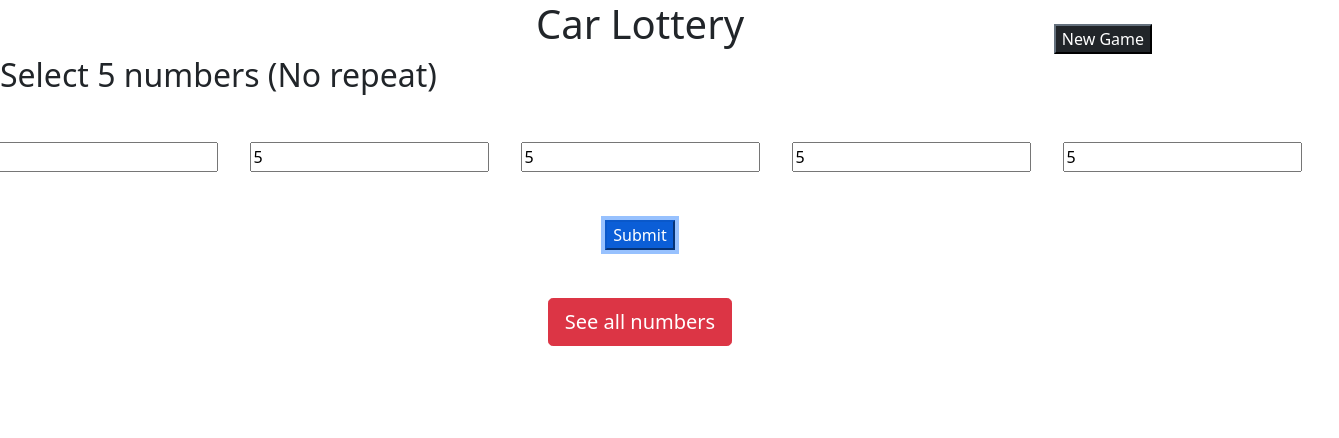
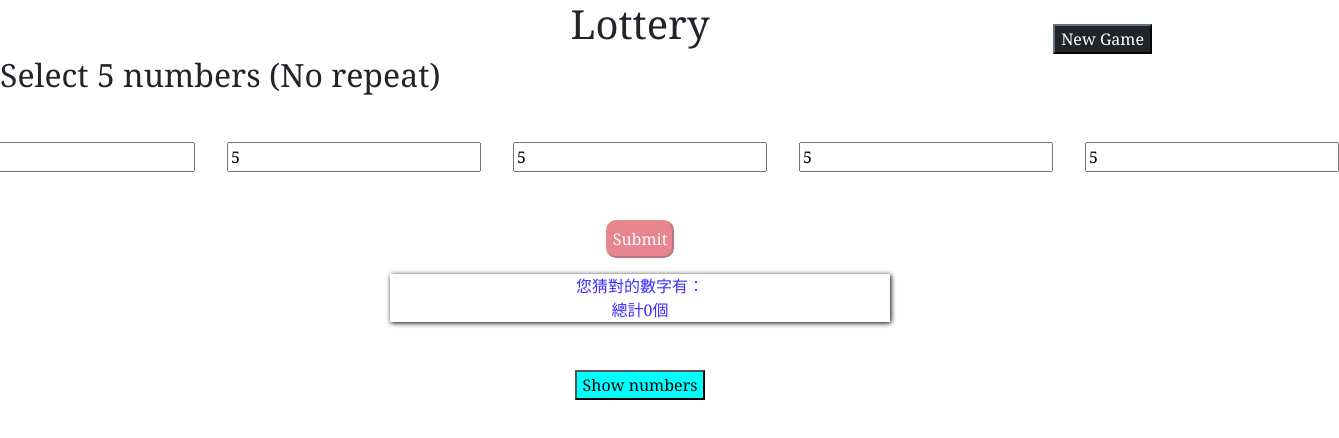
Before and after one commit to qazwsx521943/Lottery, a plain HTML site: page jQuery/index.html in a window 1280 px wide. Both pictures are taken after typing "5", "5", "5", "5", "5" into the empty fields and a click on the button "Submit". Shown: the whole page, 1339 px wide, since content can reach past the window. Drawn offline with nearby package versions, Linux system fonts and the light colour scheme.

Commit message:
newGame set & CSS layout

```diff
--- a/jQuery/index.html
+++ b/jQuery/index.html
@@ -16,7 +16,7 @@
   </head>
   <body>
     <header class="position-relative">
-      <h1 class="text-center">Car Lottery</h1>
+      <h1 class="text-center">Lottery</h1>
       <button id="reset" class="btn-dark position-absolute">New Game</button>
     </header>
     <main>
@@ -28,20 +28,13 @@
         <input class="mx-3" type="number" />
         <input class="mx-3" type="number" />
       </section>
-      <button id="sub" class="mx-auto btn-primary d-block">Submit</button>
+      <button id="sub" class="mx-auto btn-danger d-block">Submit</button>
+      <div class="text-center mx-auto my-3" id="input"></div>
       <section class="mt-5">
         <div></div>
-        <div class="d-flex justify-content-center">
-          <a
-            tabindex="0"
-            class="btn btn-lg btn-danger"
-            role="button"
-            data-bs-toggle="popover"
-            data-bs-trigger="focus"
-            title="Dismissible popover"
-            data-bs-content="And here's some amazing content. It's very engaging. Right?"
-            >See all numbers</a
-          >
+        <div class="d-flex flex-column align-items-center">
+          <button id="aBtn">Show numbers</button>
+          <div id="answer"></div>
         </div>
       </section>
     </main>
--- a/jQuery/lottery.css
+++ b/jQuery/lottery.css
@@ -1,4 +1,31 @@
+* {
+  font-family: Cambria, Cochin, Georgia, Times, "Times New Roman", serif;
+}
 #reset {
   top: 50%;
   right: 10%;
 }
+
+#aBtn {
+  margin-bottom: 20px;
+  background-color: aqua;
+}
+
+#answer {
+  background-color: rgba(255, 255, 255, 0.7);
+  width: 100px;
+  color: rgb(30, 149, 88);
+  display: none;
+  border: 0.5px solid rgb(122, 122, 122);
+}
+
+#input {
+  color: rgb(63, 45, 255);
+  box-shadow: 1px 1px 5px black;
+  width: 500px;
+}
+
+#sub {
+  border-radius: 10px;
+  padding: 5px;
+}
--- a/jQuery/lottery.js
+++ b/jQuery/lottery.js
@@ -4,8 +4,11 @@ var popoverTriggerList = [].slice.call(
 var popoverList = popoverTriggerList.map(function (popoverTriggerEl) {
   return new bootstrap.Popover(popoverTriggerEl);
 });
-// ⇧ Bootstrap plugin
+// ⇧ Ignore Bootstrap plugin
+
 let randomSel = [];
+
+// Function
 
 // random number function
 let getRandom = () => {
@@ -22,16 +25,54 @@ function fiveRandom() {
   for (let i = 0; i < 5; i++) {
     getRandom();
   }
+  randomSel.sort((a, b) => a - b);
+}
+
+function newGame() {
+  $("#input").html("");
+  $("#aBtn").next().hide();
+  randomSel = [];
+  $("#sub").attr("disabled", false);
+  $("#sub").css("opacity", "");
 }
 
 function showNums() {
+  let correct = [];
+  let acc = 0;
   let numArray = [];
   let nums = document.querySelectorAll("input");
-  nums.forEach((x) => numArray.push(x.value));
+  nums.forEach((x) => numArray.push(parseInt(x.value)));
+  numArray.sort((a, b) => a - b);
   fiveRandom();
+
+  for (let i in numArray) {
+    if (randomSel.includes(numArray[i])) {
+      acc++;
+      correct.push(numArray[i]);
+    }
+  }
+
+  $("#input").html(`您猜對的數字有：${correct}<br/>
+  總計${acc}個`);
+  $(this).attr("disabled", true);
+  $(this).css({
+    opacity: 0.6,
+  });
 }
 
+// jQuery Eventhandlers
 $("#sub").click(showNums);
-$("#reset").click(function () {
-  randomSel = [];
+$("#aBtn").click(function () {
+  if (
+    $(this).text(function (i, text) {
+      return text === "Show numbers"
+        ? "Hide numbers"
+        : text === "Hide numbers"
+        ? "Show numbers"
+        : false;
+    })
+  )
+    $(this).next().text(`莊家的數字：${randomSel}`);
+  $(this).next().toggle();
 });
+$("#reset").click(newGame);
```
